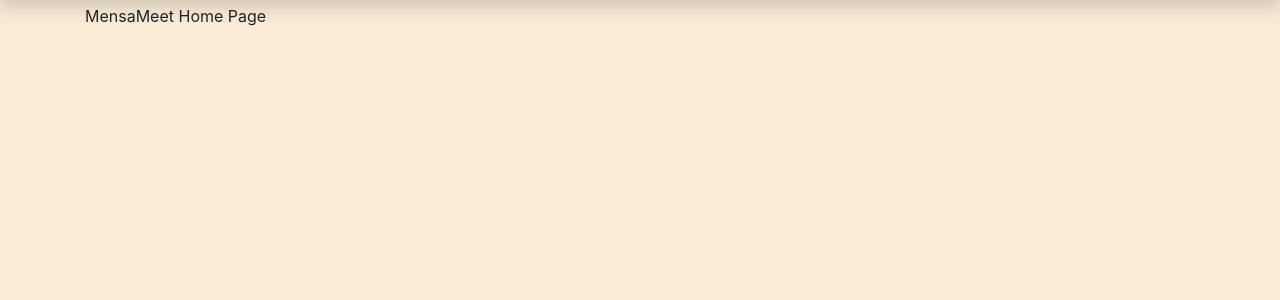
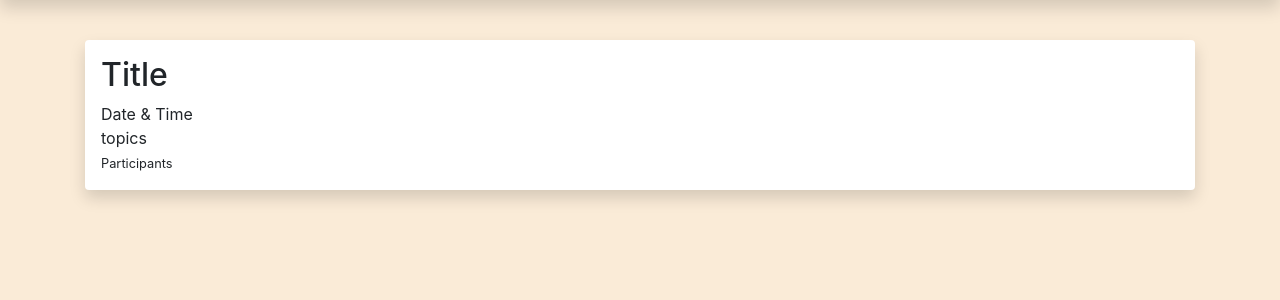
Before and after one commit to liminm/MensaMeet, a Django app: page / in a window 1280 px wide. Shown: the part 56-356 px from the top of the page. Run offline with Django 3.2, Linux system fonts and the light colour scheme; the visitor is signed in with stand-in values (Sample User, id 1); some libraries are stand-ins or nearby versions.

Commit message:
some basic ideas for the layout of an event

```diff
--- a/mensameet/static/mensameet/main.css
+++ b/mensameet/static/mensameet/main.css
@@ -28,7 +28,7 @@ nav a {
 }
 
 main {
-   margin-top: 3.75rem;;
+   margin-top: 6rem;;
 }
 
 .login-form {
--- a/mensameet/templates/mensameet/home.html
+++ b/mensameet/templates/mensameet/home.html
@@ -1,7 +1,10 @@
 {% extends 'mensameet/base_with_navigation.html' %}
 
 {% block content %}
-	<p>
-		MensaMeet Home Page
-	</p>
+	<section id="events" class="shadow bg-white rounded p-3">
+		<h2>Title</h2>
+		<span class="date-time">Date & Time</span><br />
+		<span class="topics">topics</span><br />
+		<span class="participants"><small>Participants</small></span><br />
+	</section>
 {% endblock content %}
```
